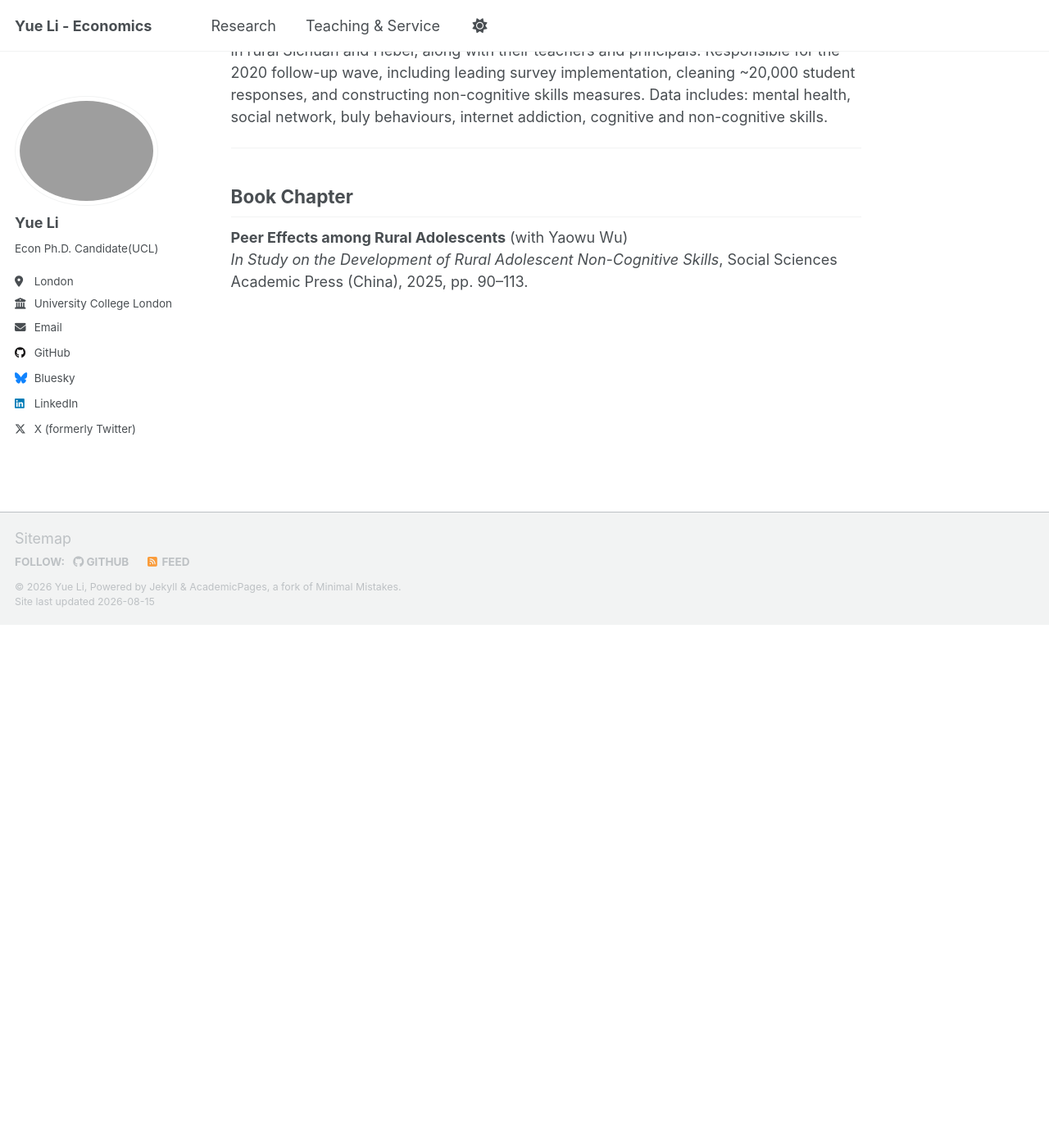
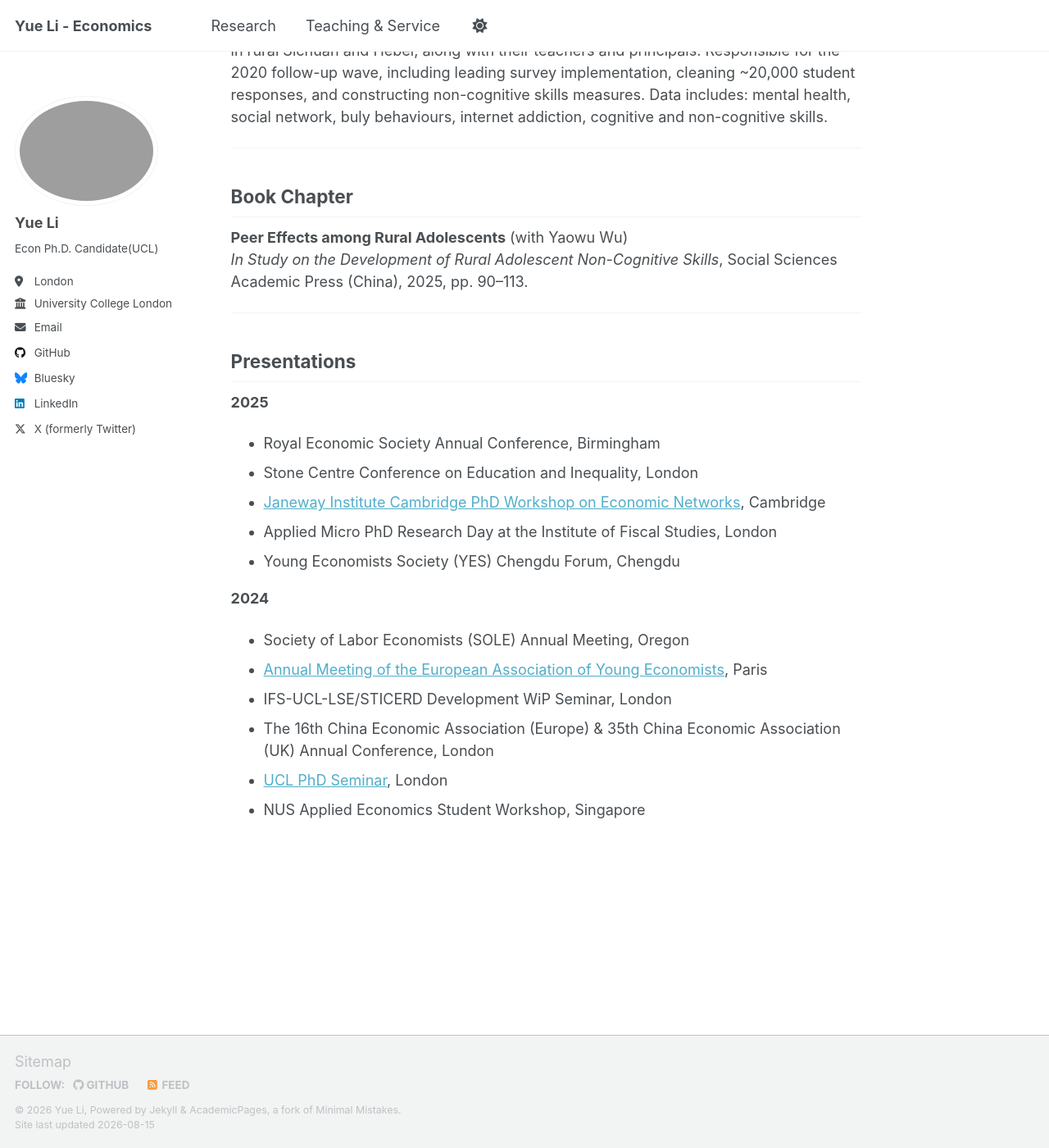
Before and after one commit to yueli-econ/yueli-econ.github.io, a Jekyll site: the page built from _pages/research.md, in a window 1280 px wide and 1400 px high, scrolled down 1167 px. Shown: the whole window at 82% size. Built offline with Jekyll 4.4.1, drawn with Linux system fonts in a browser that asks for light colours; a script that is not in the unit is left out; before the commit the page ends 1929 px from its top, so only the background shows below that.

Commit message:
Add presentations section to research page
Added a section for upcoming presentations in 2024 and 2025.

```diff
--- a/_pages/research.md
+++ b/_pages/research.md
@@ -34,3 +34,22 @@ Data includes: mental health, social network, buly behaviours, internet addictio
 
 **Peer Effects among Rural Adolescents** (with Yaowu Wu)
 *In* *Study on the Development of Rural Adolescent Non-Cognitive Skills*, Social Sciences Academic Press (China), 2025, pp. 90–113.
+
+---
+
+## Presentations
+
+**2025**
+- Royal Economic Society Annual Conference, Birmingham
+- Stone Centre Conference on Education and Inequality, London
+- [Janeway Institute Cambridge PhD Workshop on Economic Networks](https://www.janeway.econ.cam.ac.uk/event/janeway-institute-phd-workshop-economic-networks), Cambridge
+- Applied Micro PhD Research Day at the Institute of Fiscal Studies, London
+- Young Economists Society (YES) Chengdu Forum, Chengdu
+
+**2024**
+- Society of Labor Economists (SOLE) Annual Meeting, Oregon
+- [Annual Meeting of the European Association of Young Economists](https://www.eaye.info/eayeam/past-editions/2024-edition), Paris
+- IFS-UCL-LSE/STICERD Development WiP Seminar, London
+- The 16th China Economic Association (Europe) & 35th China Economic Association (UK) Annual Conference, London
+- [UCL PhD Seminar](https://www.ucl.ac.uk/social-historical-sciences/events/2024/feb/phd-seminar-yue-li-ucl), London
+- NUS Applied Economics Student Workshop, Singapore
```
